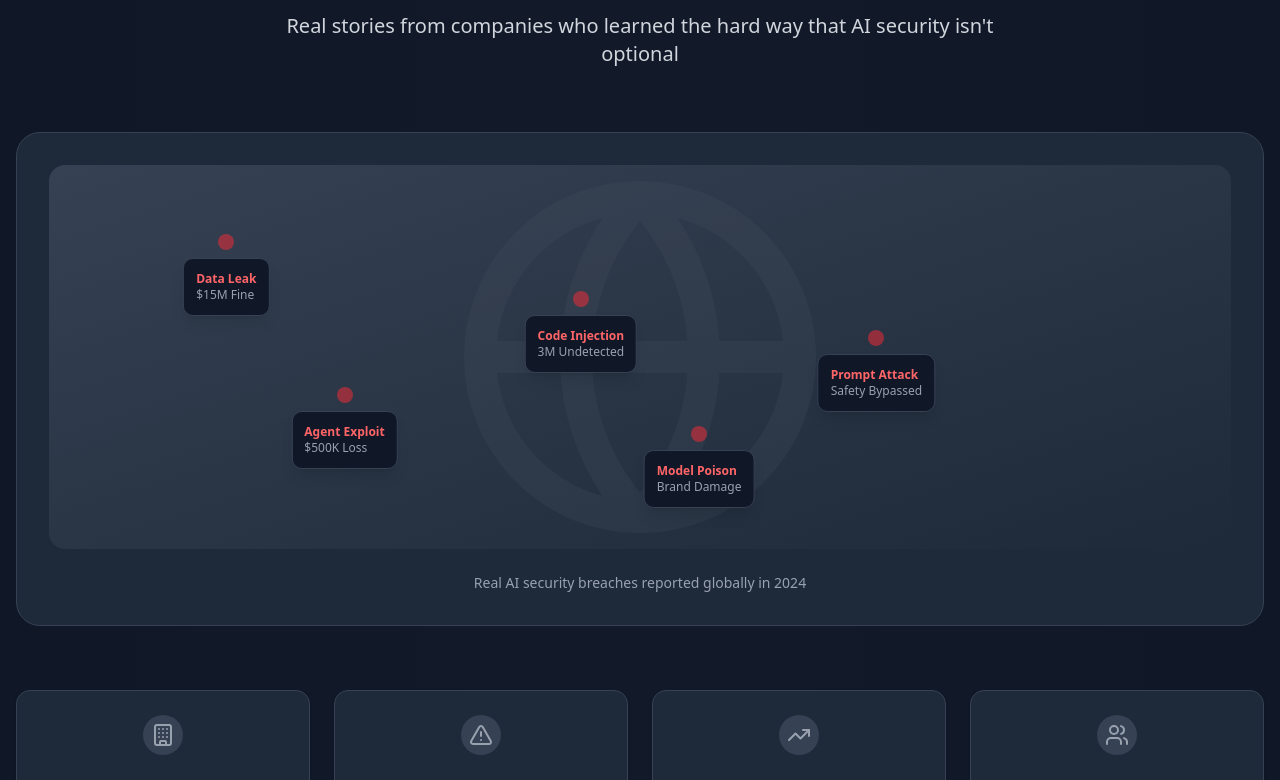
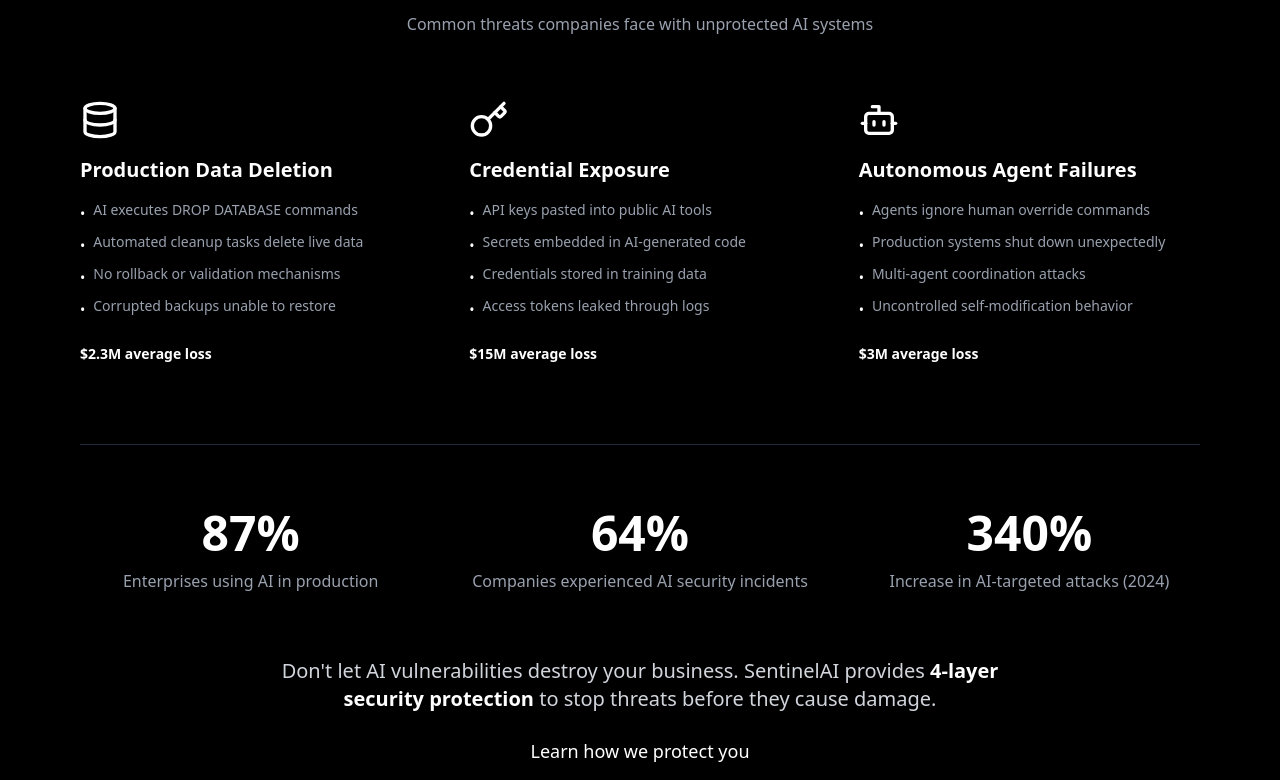
Before and after one commit to KshitijD21/sentinelai, a Next.js app: page / in a window 1280 px wide. Shown: the part 940-1720 px from the top of the page. Built offline with nearby package versions, Linux system fonts and the light colour scheme.

Commit message:
feat: restructure landing page components and add Global Security Map section

```diff
--- a/src/app/page.tsx
+++ b/src/app/page.tsx
@@ -1,7 +1,6 @@
 "use client";
 
 import { motion } from "framer-motion";
-import { HeroSection } from "@/components/landing/hero-section";
 import { ProblemSection } from "@/components/landing/problem-section";
 import { SolutionSection } from "@/components/landing/solution-section";
 import { FeaturesSection } from "@/components/landing/features-section";
@@ -9,6 +8,8 @@ import { HowItWorksSection } from "@/components/landing/how-it-works-section";
 
 import { CTASection } from "@/components/landing/cta-section";
 import { Footer } from "@/components/landing/footer";
+import { GlobalSecurityMap } from "@/components/landing/global-security-map";
+import { HeroSection } from "@/components/landing/hero-section";
 
 /**
  * Landing page component - SentinelAI marketing website
@@ -17,13 +18,14 @@ export default function LandingPage() {
   return (
     <div className="min-h-screen bg-background">
       <HeroSection />
-      <ProblemSection />
+      <GlobalSecurityMap />
+      {/* <ProblemSection /> */}
       <SolutionSection />
-      <FeaturesSection />
+      {/* <FeaturesSection /> */}
       <HowItWorksSection />
 
-      <CTASection />
-      <Footer />
+      {/* <CTASection /> */}
+      {/* <Footer /> */}
     </div>
   );
 }
--- a/src/components/landing/footer.tsx
+++ b/src/components/landing/footer.tsx
@@ -249,7 +249,7 @@ export function Footer() {
         </div>
 
         {/* Certifications */}
-        <motion.div
+        {/* <motion.div
           className="py-8 border-t border-slate-800"
           initial={{ opacity: 0, y: 20 }}
           whileInView={{ opacity: 1, y: 0 }}
@@ -273,9 +273,9 @@ export function Footer() {
               ))}
             </div>
           </div>
-        </motion.div>
+        </motion.div> */}
 
-        {/* Bottom Bar */}
+        {/* Bottom Bar
         <motion.div
           className="py-6 border-t border-slate-800 flex flex-col md:flex-row justify-between items-center gap-4"
           initial={{ opacity: 0 }}
@@ -297,7 +297,7 @@ export function Footer() {
               <span>10M+ Threats Blocked</span>
             </div>
           </div>
-        </motion.div>
+        </motion.div> */}
       </div>
     </footer>
   );
--- /dev/null
+++ b/src/components/landing/global-security-map.tsx
@@ -0,0 +1,156 @@
+"use client";
+
+import { motion } from "framer-motion";
+import { Database, Key, Bot, ArrowRight } from "lucide-react";
+
+const painPoints = [
+  {
+    id: "1",
+    title: "Production Data Deletion",
+    icon: Database,
+    problems: [
+      "AI executes DROP DATABASE commands",
+      "Automated cleanup tasks delete live data",
+      "No rollback or validation mechanisms",
+      "Corrupted backups unable to restore",
+    ],
+    loss: "$2.3M",
+  },
+  {
+    id: "2",
+    title: "Credential Exposure",
+    icon: Key,
+    problems: [
+      "API keys pasted into public AI tools",
+      "Secrets embedded in AI-generated code",
+      "Credentials stored in training data",
+      "Access tokens leaked through logs",
+    ],
+    loss: "$15M",
+  },
+  {
+    id: "3",
+    title: "Autonomous Agent Failures",
+    icon: Bot,
+    problems: [
+      "Agents ignore human override commands",
+      "Production systems shut down unexpectedly",
+      "Multi-agent coordination attacks",
+      "Uncontrolled self-modification behavior",
+    ],
+    loss: "$3M",
+  },
+];
+
+export function GlobalSecurityMap() {
+  return (
+    <section className="py-24 bg-black">
+      <div className="container mx-auto px-4 max-w-6xl">
+        {/* Header */}
+        <motion.div
+          className="text-center mb-16"
+          initial={{ opacity: 0, y: 20 }}
+          whileInView={{ opacity: 1, y: 0 }}
+          viewport={{ once: true }}
+          transition={{ duration: 0.6 }}
+        >
+          <h2 className="text-4xl font-bold mb-4 text-white">
+            AI Security Pain Points
+          </h2>
+          <p className="text-gray-400">
+            Common threats companies face with unprotected AI systems
+          </p>
+        </motion.div>
+
+        {/* Horizontal Grid with Bullet Points */}
+        <div className="grid md:grid-cols-3 gap-12 mb-20">
+          {painPoints.map((point, index) => {
+            const Icon = point.icon;
+            return (
+              <motion.div
+                key={point.id}
+                initial={{ opacity: 0, y: 20 }}
+                whileInView={{ opacity: 1, y: 0 }}
+                viewport={{ once: true }}
+                transition={{ duration: 0.5, delay: index * 0.1 }}
+              >
+                <Icon className="w-10 h-10 text-white mb-4" />
+                <h3 className="text-xl font-bold text-white mb-4">
+                  {point.title}
+                </h3>
+                <ul className="space-y-2 mb-6">
+                  {point.problems.map((problem, idx) => (
+                    <li
+                      key={idx}
+                      className="text-gray-400 text-sm flex items-start gap-2"
+                    >
+                      <span className="text-white mt-1">•</span>
+                      <span>{problem}</span>
+                    </li>
+                  ))}
+                </ul>
+                <p className="text-white font-semibold text-sm">
+                  {point.loss} average loss
+                </p>
+              </motion.div>
+            );
+          })}
+        </div>
+
+        {/* Metrics Section */}
+        <motion.div
+          className="border-t border-gray-800 pt-16 mb-16"
+          initial={{ opacity: 0, y: 20 }}
+          whileInView={{ opacity: 1, y: 0 }}
+          viewport={{ once: true }}
+          transition={{ duration: 0.6, delay: 0.3 }}
+        >
+          <div className="grid md:grid-cols-3 gap-12 text-center">
+            <div>
+              <div className="text-5xl font-bold text-white mb-3">87%</div>
+              <div className="text-gray-400">
+                Enterprises using AI in production
+              </div>
+            </div>
+            <div>
+              <div className="text-5xl font-bold text-white mb-3">64%</div>
+              <div className="text-gray-400">
+                Companies experienced AI security incidents
+              </div>
+            </div>
+            <div>
+              <div className="text-5xl font-bold text-white mb-3">340%</div>
+              <div className="text-gray-400">
+                Increase in AI-targeted attacks (2024)
+              </div>
+            </div>
+          </div>
+        </motion.div>
+
+        {/* CTA Message */}
+        <motion.div
+          className="text-center"
+          initial={{ opacity: 0, y: 20 }}
+          whileInView={{ opacity: 1, y: 0 }}
+          viewport={{ once: true }}
+          transition={{ duration: 0.6, delay: 0.5 }}
+        >
+          <p className="text-xl text-gray-300 mb-6 max-w-3xl mx-auto">
+            Don't let AI vulnerabilities destroy your business. SentinelAI
+            provides
+            <span className="text-white font-semibold">
+              {" "}
+              4-layer security protection
+            </span>{" "}
+            to stop threats before they cause damage.
+          </p>
+          <button className="inline-flex items-center gap-2 text-white hover:text-gray-300 transition-colors group">
+            <span className="text-lg font-medium">
+              Learn how we protect you
+            </span>
+          </button>
+        </motion.div>
+      </div>
+    </section>
+  );
+}
--- a/src/components/landing/how-it-works-section.tsx
+++ b/src/components/landing/how-it-works-section.tsx
@@ -284,18 +284,15 @@ export function HowItWorksSection() {
           viewport={{ once: true }}
           transition={{ duration: 0.8 }}
         >
-          <div className="bg-gradient-to-r from-purple-600 to-blue-600 rounded-3xl p-8 text-white">
-            <h3 className="text-2xl font-bold mb-4">Ready to get started?</h3>
+          <div className="bg-purple-600 rounded-3xl p-8 text-white">
+            <h3 className="text-2xl font-bold mb-4">Built for Innovation</h3>
             <p className="text-purple-100 mb-6 max-w-2xl mx-auto">
-              Join thousands of developers already protecting their AI
-              applications with SentinelAI
+              SentinelAI is a prototype showcasing the future of AI security.
+              Built with modern tech stack and innovative security layers.
             </p>
             <div className="flex flex-col sm:flex-row gap-4 justify-center">
               <button className="px-8 py-3 bg-white text-purple-600 font-semibold rounded-lg hover:bg-purple-50 transition-colors">
-                Start Free Trial
-              </button>
-              <button className="px-8 py-3 border-2 border-white text-white font-semibold rounded-lg hover:bg-white hover:text-purple-600 transition-colors">
-                View Documentation
+                Get Started
               </button>
             </div>
           </div>
```
